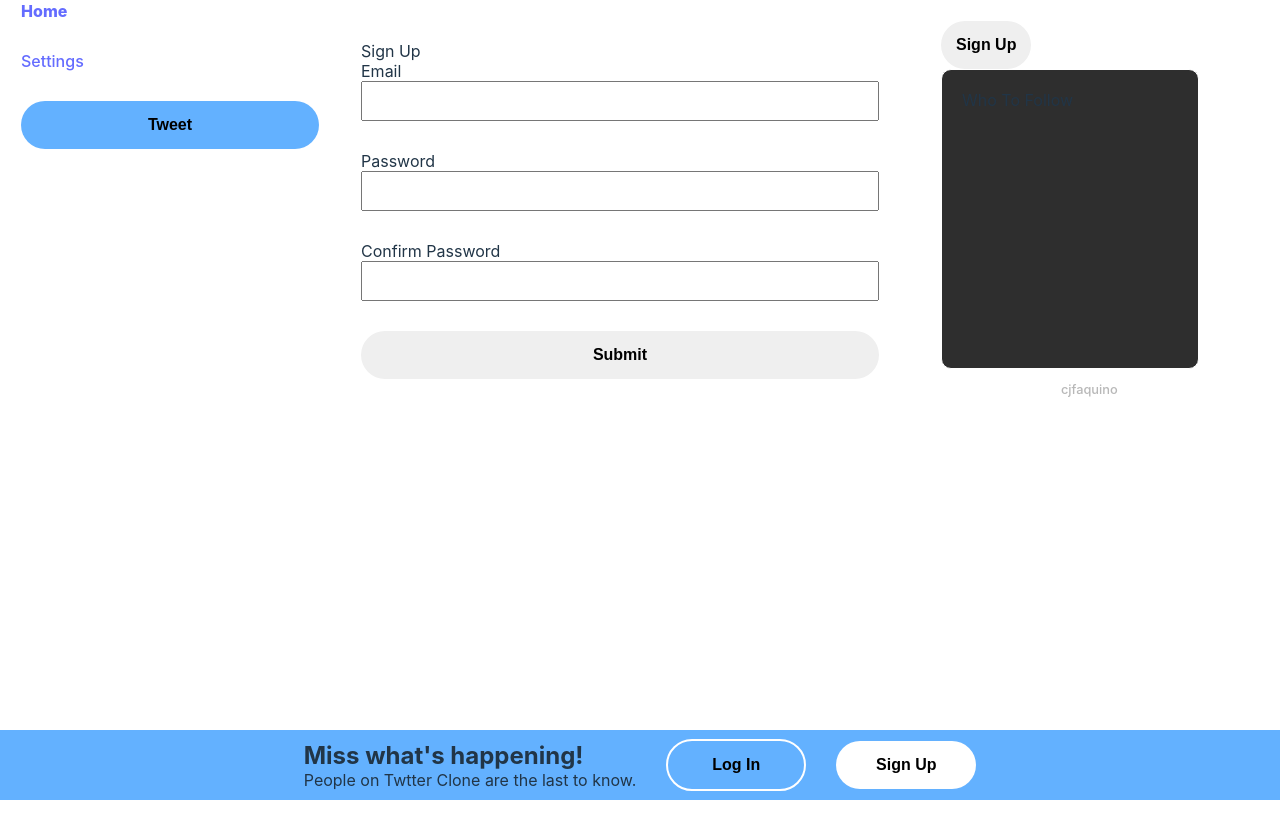
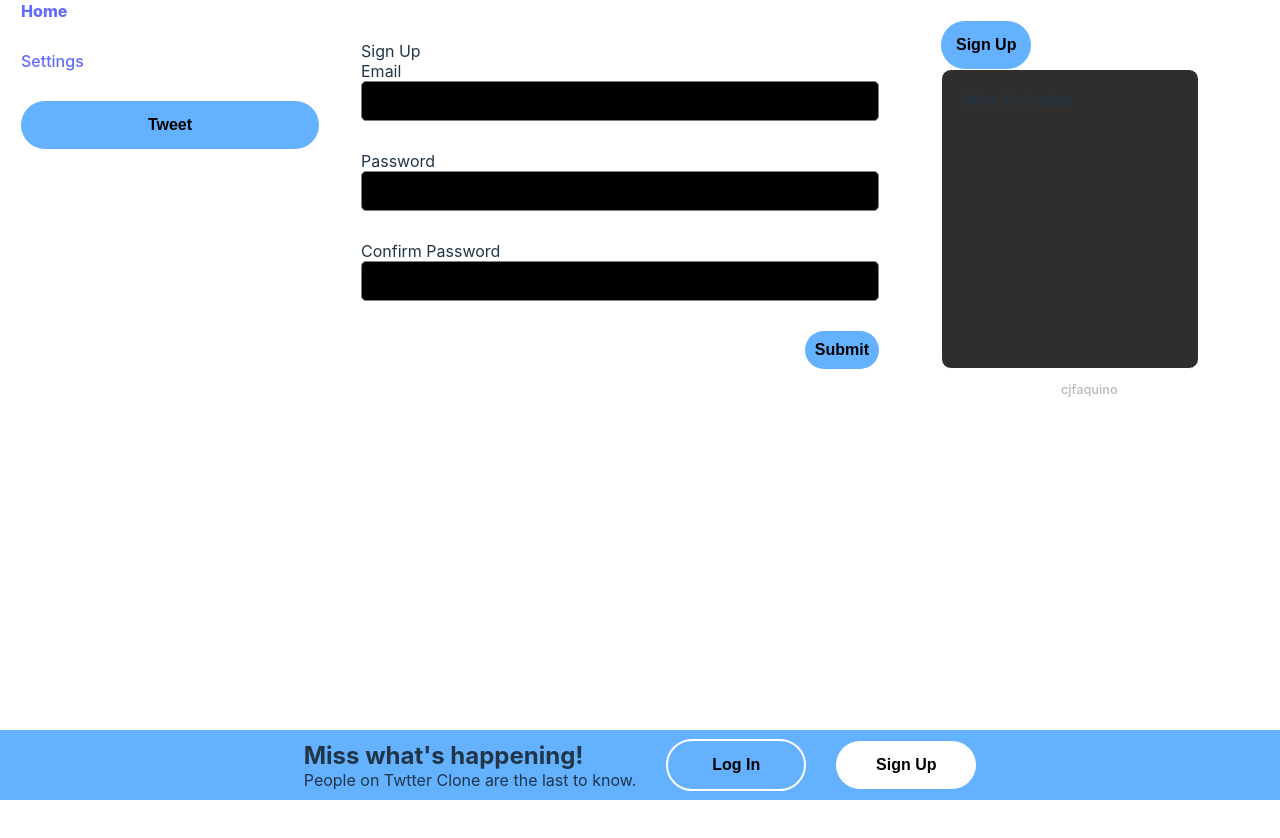
Before and after one commit to cjfaquino/twitter-clone, a React (Vite) app: page /signup in a window 1280 px wide. Shown: the top 838 px of the page. After the commit the page ends 800 px from the top, so only its background shows below. Built offline with nearby package versions, Linux system fonts and the light colour scheme; no server answers.

Commit message:
style settings page

```diff
--- a/src/App.css
+++ b/src/App.css
@@ -185,27 +185,22 @@ input:focus {
   z-index: 10;
 }
 
-.sign-up-form {
-  display: flex;
-  flex-direction: column;
-  padding: 40px;
-}
-
-.sign-up-form input {
-  height: 40px;
-  width: 100%;
-  font-size: 1rem;
-  padding: 0 10px;
-  margin-bottom: 30px;
-}
-
 /* Center column */
 
 #centerbar {
   margin-left: var(--menubar-width);
   width: var(--feed-width);
+  min-height: 100vh;
+  border: 1px solid white;
+}
+
+#explore,
+#tweet-page {
   min-height: 130vh;
-  border: 1px solid white;
+}
+
+#settings {
+  height: 100%;
 }
 
 .login-form {
@@ -222,6 +217,38 @@ input:focus {
   width: 100%;
   height: 40px;
   font-size: 1rem;
+}
+
+.sign-up-form {
+  display: flex;
+  padding: 40px;
+  flex-direction: column;
+  height: 100%;
+}
+
+.sign-up-form form {
+  display: flex;
+  flex-direction: column;
+}
+
+.sign-up-form button {
+  padding: 10px;
+  margin-left: auto;
+  margin-right: 0;
+}
+
+.sign-up-form input {
+  height: 40px;
+  width: 100%;
+  font-size: 1rem;
+  padding: 0 10px;
+  margin-bottom: 30px;
+}
+
+.account-stats {
+  text-align: right;
+  margin-top: auto;
+  margin-bottom: 0;
 }
 
 /* MySidebar */
--- a/src/index.css
+++ b/src/index.css
@@ -38,6 +38,12 @@ body {
   min-width: 100vw;
 }
 
+input {
+  background-color: black;
+  border: 1px solid grey;
+  border-radius: 5px;
+}
+
 button {
   border: none;
   font-size: 1rem;
@@ -45,6 +51,7 @@ button {
   padding: 15px;
   border-radius: 50px;
   font-weight: 700;
+  background-color: var(--theme-color);
 }
 
 @media (prefers-color-scheme: light) {
--- a/src/pages/Explore.jsx
+++ b/src/pages/Explore.jsx
@@ -16,14 +16,14 @@ function Explore({ newTweet, clrNewTweet }) {
   }, [newTweet]);
 
   return (
-    <>
+    <div id='explore'>
       <div>search bar</div>
       <div>
         {isTweetsLoading && <div>loading</div>}
         {tweets &&
           tweets.map((twt) => <TweetItem tweetObj={twt} key={twt.id} />)}
       </div>
-    </>
+    </div>
   );
 }
 
--- a/src/pages/ProfileSettings.jsx
+++ b/src/pages/ProfileSettings.jsx
@@ -12,25 +12,23 @@ function ProfileSettings({ currentUser, userProfile }) {
   const [userName, handleUserName, setUserName] = useInput();
   const [email, handleEmail, setEmail] = useInput();
   const [loading, setLoading] = useState(true);
-  const [submitting1, setSubmitting1] = useState(null);
-  const [submitting2, setSubmitting2] = useState(null);
+  const [submittingProfile, setSubmittingProfile] = useState(null);
+  const [submittingEmail, setSubmittingEmail] = useState(null);
   const navigate = useNavigate();
 
   const handleSubmit1 = async (e) => {
     e.preventDefault();
-    setSubmitting1(true);
+    setSubmittingProfile(true);
     // create profile
     const userID = await updateProfile({
       user: currentUser,
       userName,
       displayName,
     });
-    setSubmitting1(false);
+    setSubmittingProfile(false);
     if (userID) {
       // makes useUserProfile grab the new profile
       eventProfileEdit();
-      // then navgiate to page
-      navigate('/');
     } else {
       // error
     }
@@ -38,9 +36,9 @@ function ProfileSettings({ currentUser, userProfile }) {
 
   const handleSubmit2 = async (e) => {
     e.preventDefault();
-    setSubmitting2(true);
+    setSubmittingEmail(true);
     await updateUserEmail(email);
-    setSubmitting2(false);
+    setSubmittingEmail(false);
   };
 
   const setFields = async () => {
@@ -68,11 +66,11 @@ function ProfileSettings({ currentUser, userProfile }) {
   }, [userProfile]);
 
   return (
+    <div id='settings'>
+      {!loading && (
         <div className='sign-up-form'>
-      {!loading && (
-        <div>
           <form onSubmit={handleSubmit1}>
-            <div>Create your profile</div>
+            <h3>Your Profile</h3>
             <label htmlFor='displayName'>
               Display Name
               <input
@@ -92,11 +90,11 @@ function ProfileSettings({ currentUser, userProfile }) {
               />
             </label>
             <button type='submit'>
-              {submitting1 ? 'Submitting...' : 'Submit'}
+              {submittingProfile ? 'Submitting...' : 'Submit'}
             </button>
           </form>
           <form onSubmit={handleSubmit2}>
-            <div>Contact Details</div>
+            <h3>Contact Details</h3>
             <label htmlFor='email'>
               Email
               <input
@@ -107,9 +105,10 @@ function ProfileSettings({ currentUser, userProfile }) {
               />
             </label>
             <button type='submit'>
-              {submitting2 ? 'Submitting...' : 'Submit'}
+              {submittingEmail ? 'Submitting...' : 'Submit'}
             </button>
           </form>
+          <div className='account-stats'>
             <div>
               <span>Created at: </span>{' '}
               <span>
@@ -127,6 +126,7 @@ function ProfileSettings({ currentUser, userProfile }) {
                     Number(currentUser.metadata.lastLoginAt)
                   ).toLocaleString()}
               </span>
+            </div>
           </div>
         </div>
       )}
--- a/src/pages/TweetPage.jsx
+++ b/src/pages/TweetPage.jsx
@@ -11,7 +11,7 @@ function TweetPage() {
   const [tweet] = useOneTweet(params.tweet);
 
   return (
-    <>
+    <div id='tweet-page'>
       <GoBackHeader />
       {tweet && tweet.aReplyTo && (
         <div className='replying-to-tweet-item'>
@@ -20,7 +20,7 @@ function TweetPage() {
       )}
       <MainTweet tweetObj={tweet} />
       {tweet && <Replies replies={tweet.replies} tweetObj={tweet} />}
-    </>
+    </div>
   );
 }
 
```
Lines whose indentation alone changed are shown as unchanged.
